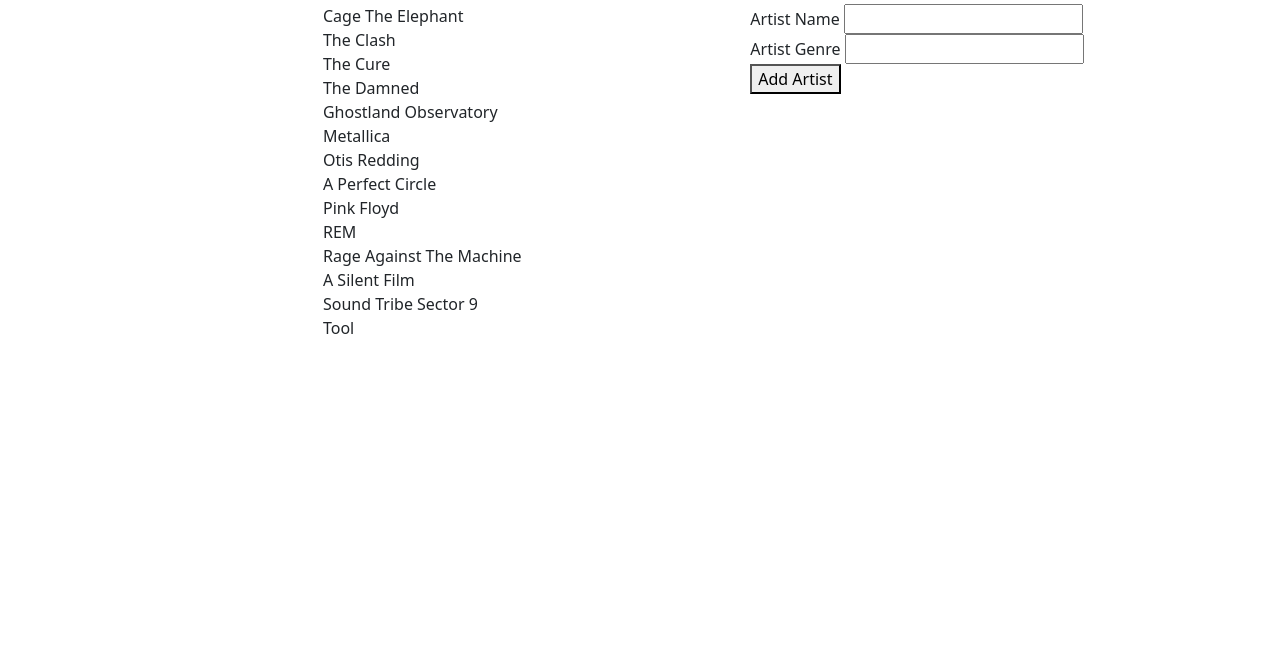
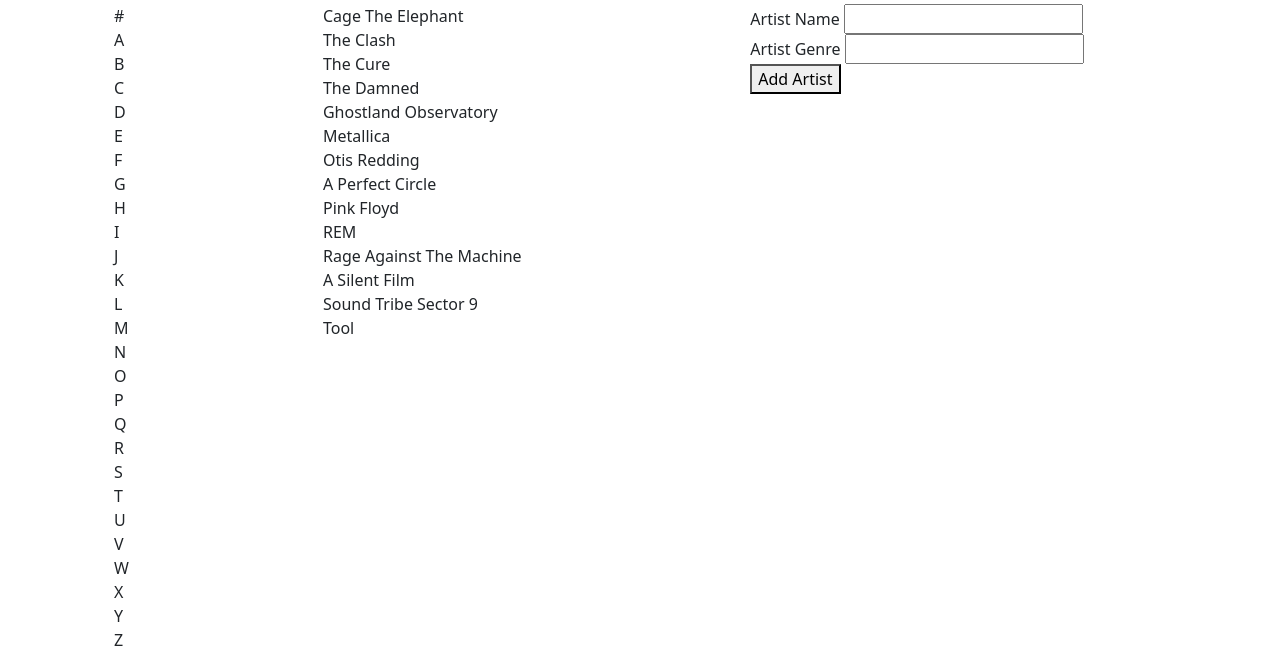
Before and after one commit to DrewAPeterson7671/Music-List-JS, a website built with webpack: page src/index.html in a window 1280 px wide. Both pictures are taken after a click on the link "Artists". Shown: the part 245-913 px from the top of the page. Before the commit the page ends 800 px from the top, so only its background shows below. Built offline with nearby package versions, Linux system fonts and the light colour scheme.

Commit message:
Add alphabet index framework

```diff
--- a/src/index.html
+++ b/src/index.html
@@ -17,6 +17,7 @@
     <title>Music Collection</title>
   </head>
   <body>
+
     <div class="container">
       <div class="title-navbar">
         <hr />
@@ -58,6 +59,7 @@
       <div class="grid-container">
         <div class="alphabet-index">
           <h2>Index</h2>
+          <ul id="alphabet-index"></ul>
         </div>
 
         <div class="artists-list">
--- a/src/main.js
+++ b/src/main.js
@@ -1,6 +1,16 @@
 import { MusicDB, Artist, Album } from './music-artist.js';
 import $ from 'jquery';
 import './css/styles.css';
+
+function showAlphabetIndex() {
+  let alphabetIndex = $("ul#alphabet-index");
+  let htmlForAlphabetIndex = "";
+  const alphabetIndexArray = ["#", "A", "B", "C", "D", "E", "F", "G", "H", "I", "J", "K", "L", "M", "N", "O", "P", "Q", "R", "S", "T", "U", "V", "W", "X", "Y", "Z"];
+  alphabetIndexArray.forEach( (a) => {
+    htmlForAlphabetIndex += "<li id=" + a + ">" + a + "</li>";
+  });
+  alphabetIndex.html(htmlForAlphabetIndex);
+}
 
 function showArtist(artistId) {
   currentDisplayArtistId = artistId;
@@ -54,6 +64,7 @@
     $("#show-artist").hide();
     $(".artist-detail").hide();
     $("#show-album-details").hide();
+    $("#show-add-albums").hide();
   });
   $("#artists-nav").on("click", function() {
     $(".alphabet-index").show();
@@ -61,6 +72,7 @@
     $(".add-artist").show();
     $(".artist-detail").hide();
     $("#show-album-details").hide();
+    $("#show-add-albums").hide();
   });
   $("#artist-nav").on("click", function() {
     $(".add-artist").hide();
@@ -90,6 +102,10 @@
     showAlbumDetails(this.id);
     showArtist(currentDisplayArtistId);
     showAlbum(currentDisplayArtistId);
+  });
+  $("ul.alphabet-index").on("click", "li", ()=> {
+    //Working on alphabet index - this is where it should be showAphaSort(this.id);
+
   });
   $("ul#artists").on("click", "li", function() {
     $(".add-artist").hide();
@@ -138,8 +154,10 @@
 let currentDisplayArtistId = "";
 let currentAlbumDisplay = false;
 
+
 $(document).ready(function() {
   $("body").show();
+  showAlphabetIndex();
   displayArtistList();
   attachArtistListeners();
   $("form#new-artist").submit(function(event) {
```
